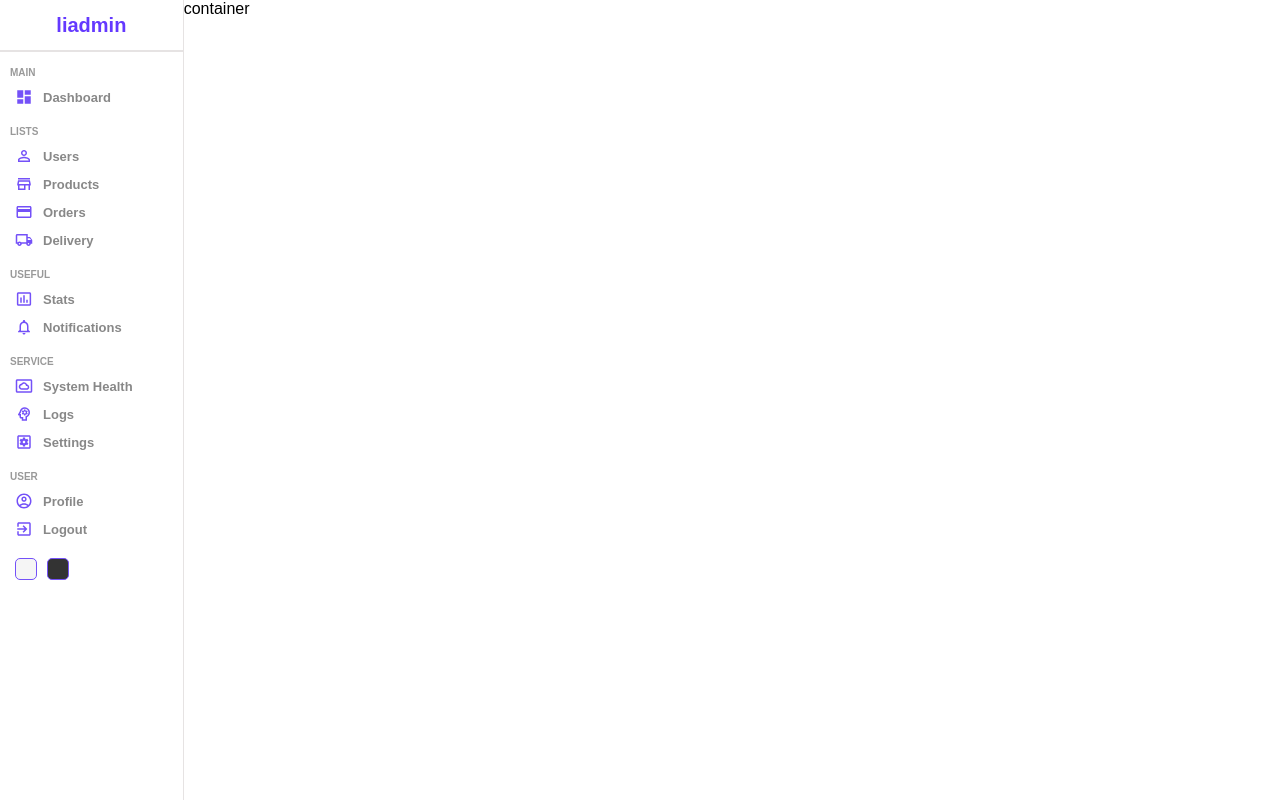
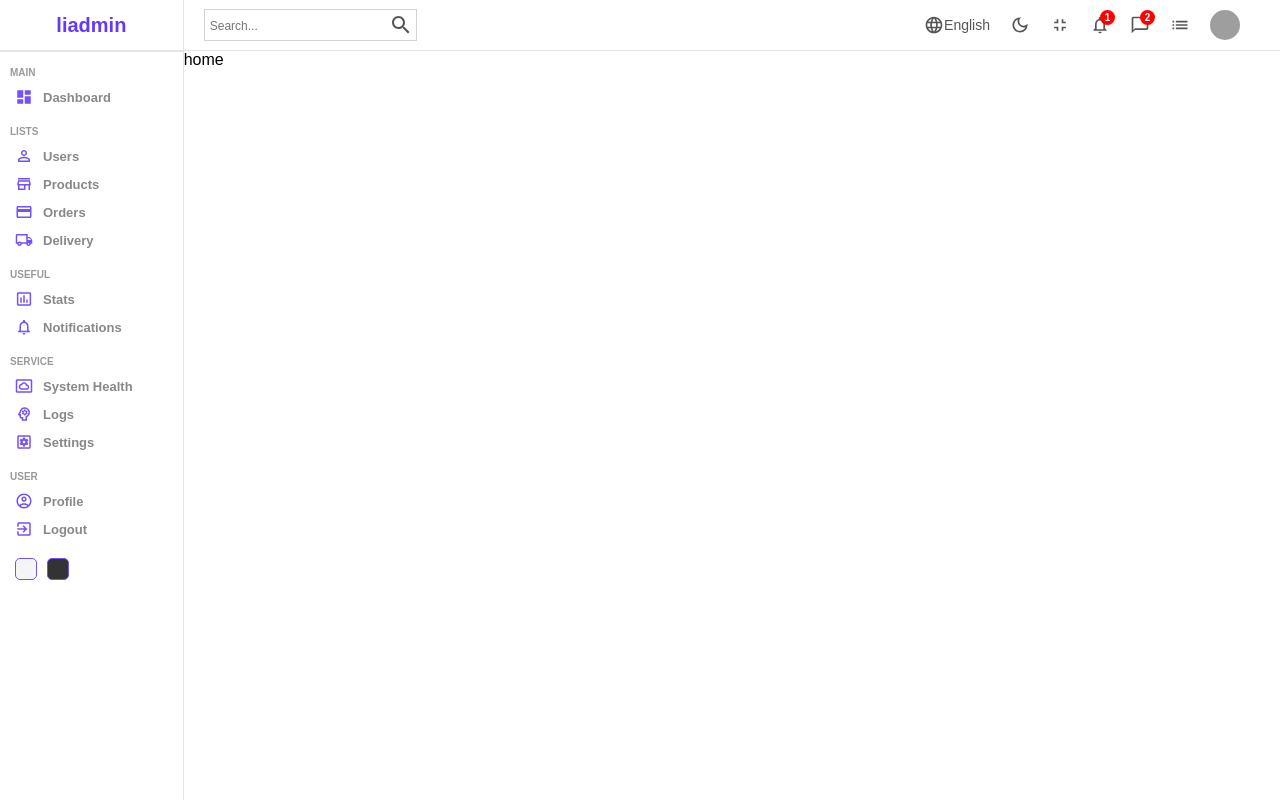
Before and after one commit to Liantsoa-Rabevahoaka/liadmin, a React (Vite) app in the folder admin/: page / in a window 1280 px wide. Built offline with nearby package versions, Linux system fonts and the light colour scheme; grey boxes are pictures that could not be loaded.

Commit message:
add the veritable navbar and not sidebar

```diff
--- a/admin/package.json
+++ b/admin/package.json
@@ -15,6 +15,7 @@
     "@mui/icons-material": "^6.4.0",
     "@mui/material": "^6.4.0",
     "react": "^18.3.1",
+    "react-circular-progressbar": "^2.1.0",
     "react-dom": "^18.3.1",
     "react-router-dom": "^7.1.3",
     "sass": "^1.83.4"
--- a/admin/src/components/navbar/Navbar.jsx
+++ b/admin/src/components/navbar/Navbar.jsx
@@ -1,9 +1,57 @@
-import "./Navbar.scss"
+import "./navbar.scss";
+import SearchOutlinedIcon from "@mui/icons-material/SearchOutlined";
+import LanguageOutlinedIcon from "@mui/icons-material/LanguageOutlined";
+import DarkModeOutlinedIcon from "@mui/icons-material/DarkModeOutlined";
+import FullscreenExitOutlinedIcon from "@mui/icons-material/FullscreenExitOutlined";
+import NotificationsNoneOutlinedIcon from "@mui/icons-material/NotificationsNoneOutlined";
+import ChatBubbleOutlineOutlinedIcon from "@mui/icons-material/ChatBubbleOutlineOutlined";
+import ListOutlinedIcon from "@mui/icons-material/ListOutlined";
 
 const Navbar = () => {
+
   return (
-    <div className="navbar">Navbar</div>
-  )
-}
+    <div className="navbar">
+      <div className="wrapper">
+        <div className="search">
+          <input type="text" placeholder="Search..." />
+          <SearchOutlinedIcon />
+        </div>
+        <div className="items">
+          <div className="item">
+            <LanguageOutlinedIcon className="icon" />
+            English
+          </div>
+          <div className="item">
+            <DarkModeOutlinedIcon
+              className="icon"
+              // onClick={() => dispatch({ type: "TOGGLE" })}
+            />
+          </div>
+          <div className="item">
+            <FullscreenExitOutlinedIcon className="icon" />
+          </div>
+          <div className="item">
+            <NotificationsNoneOutlinedIcon className="icon" />
+            <div className="counter">1</div>
+          </div>
+          <div className="item">
+            <ChatBubbleOutlineOutlinedIcon className="icon" />
+            <div className="counter">2</div>
+          </div>
+          <div className="item">
+            <ListOutlinedIcon className="icon" />
+          </div>
+          <div className="item">
+            <img
+              src="https://images.pexels.com/photos/941693/pexels-photo-941693.jpeg?auto=compress&cs=tinysrgb&dpr=2&w=500"
+              alt=""
+              className="avatar"
+            />
+          </div>
+        </div>
+      </div>
+    </div>
+  );
+};
 
-export default Navbar
+export default Navbar;
--- a/admin/src/components/navbar/Navbar.scss
+++ b/admin/src/components/navbar/Navbar.scss
@@ -0,0 +1,71 @@
+.navbar {
+    height: 50px;
+    border-bottom: 0.5px solid rgb(231, 228, 228);
+    display: flex;
+    align-items: center;
+    font-size: 14px;
+    color: #555;
+
+    .wrapper {
+      width: 100%;
+      padding: 20px;
+      display: flex;
+      align-items: center;
+      justify-content: space-between;
+
+      .search {
+        display: flex;
+        align-items: center;
+        border: 0.5px solid lightgray;
+        padding: 3px;
+
+        input {
+          border: none;
+          outline: none;
+          background: transparent;
+
+          &::placeholder {
+            font-size: 12px;
+          }
+        }
+      }
+
+      .items {
+        display: flex;
+        align-items: center;
+
+        .item {
+          display: flex;
+          align-items: center;
+          margin-right: 20px;
+          position: relative;
+
+          .icon {
+            font-size: 20px;
+          }
+
+          .avatar {
+            width: 30px;
+            height: 30px;
+            border-radius: 50%;
+          }
+
+          .counter {
+            width: 15px;
+            height: 15px;
+            background-color: red;
+            border-radius: 50%;
+            color: white;
+            display: flex;
+            align-items: center;
+            justify-content: center;
+            font-size: 10px;
+            font-weight: bold;
+            position: absolute;
+            top: -5px;
+            right: -5px;
+          }
+        }
+      }
+    }
+  }
--- a/admin/src/pages/home/Home.jsx
+++ b/admin/src/pages/home/Home.jsx
@@ -1,11 +1,15 @@
 import "./Home.scss"
+import Navbar from "../../components/navbar/Navbar";
 import Sidebar from "../../components/sidebar/Sidebar"
 
 const Home = () => {
   return (
     <div className="home">
         <Sidebar/>
-        <div className="homeContainer">container</div>
+        <div className="homeContainer">
+          <Navbar/>
+          home
+        </div>
     </div>
   )
 }
```
Also changed, not shown: 1 other file (tests, documents, lock files or other folders).
